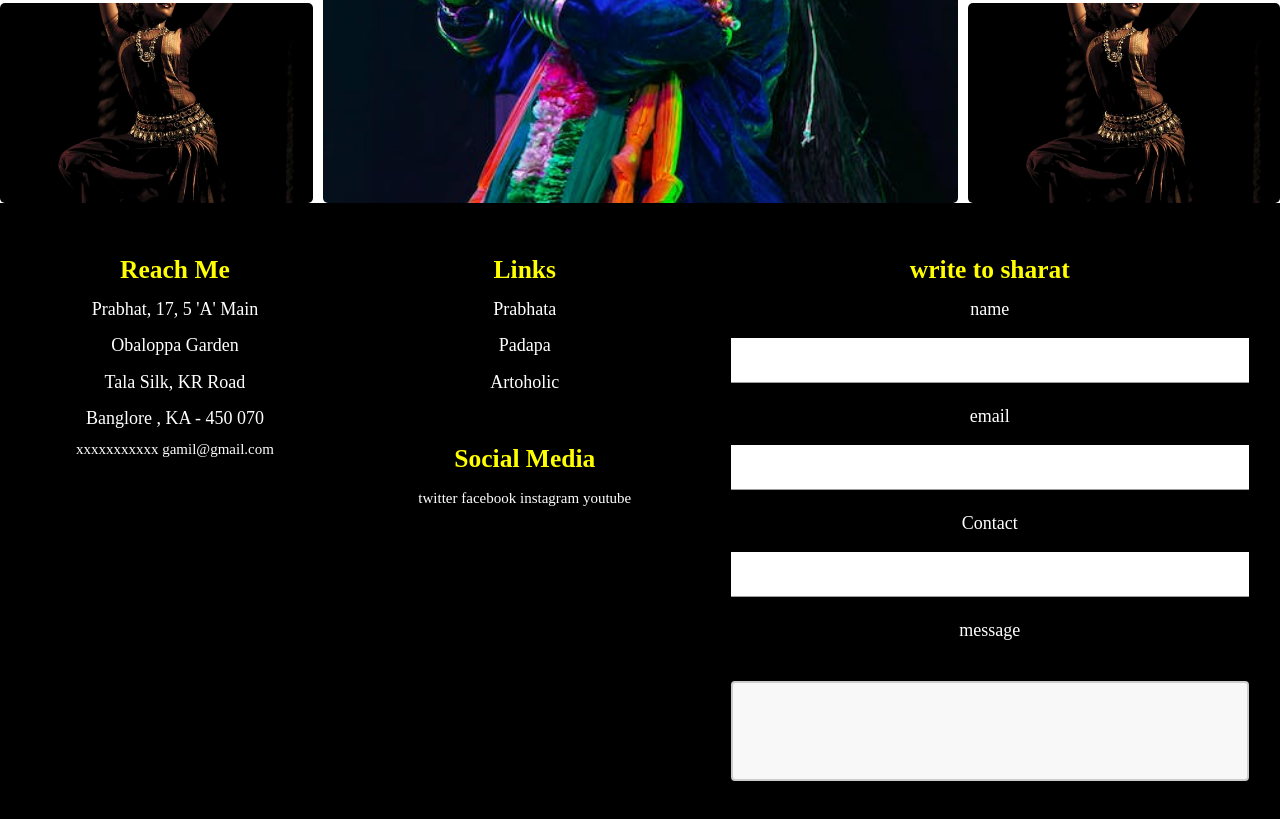
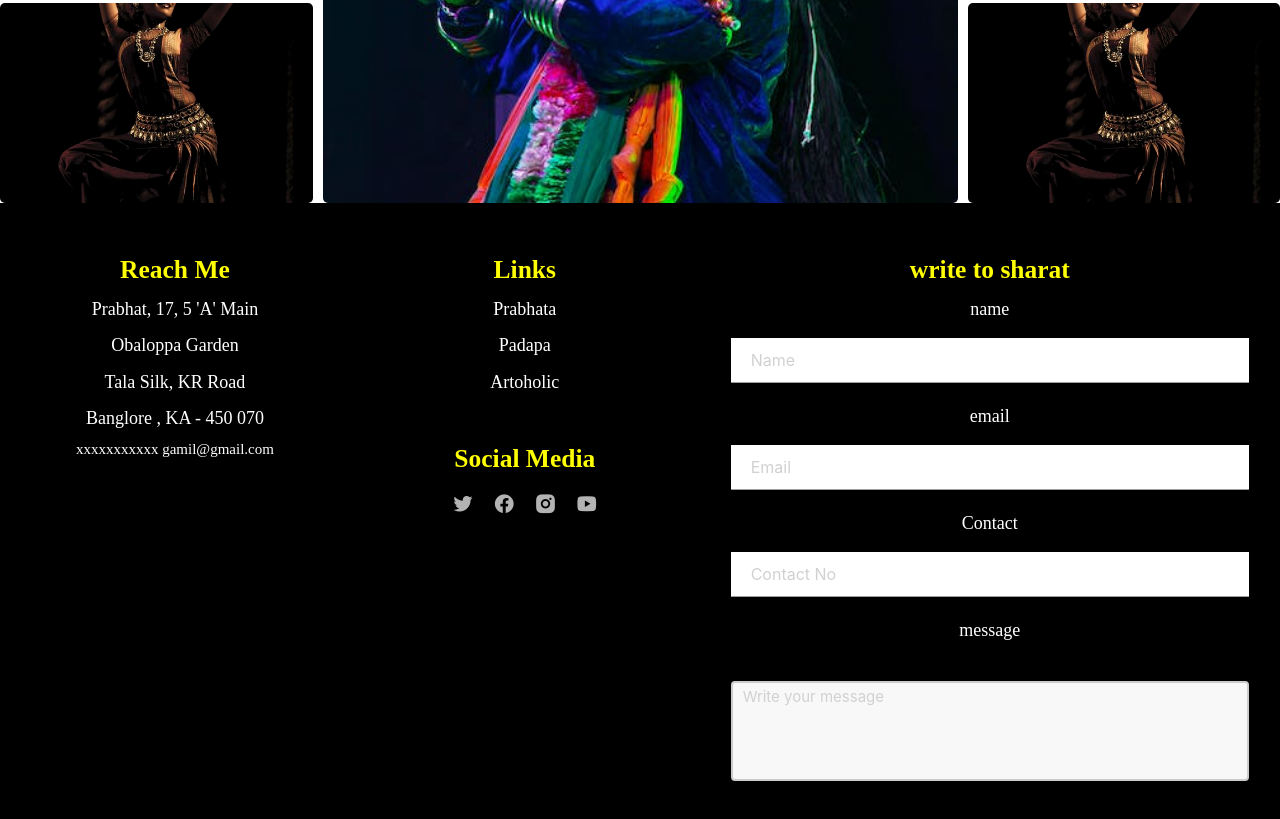
Before and after one commit to sidharthhhh/Dance2, a plain HTML site: page index.html in a window 1280 px wide. Shown: the part 4420-5239 px from the top of the page. Drawn offline with nearby package versions, Linux system fonts and the light colour scheme.

Commit message:
remix icon added

```diff
--- a/css/style.css
+++ b/css/style.css
@@ -252,6 +252,11 @@ footer a{
   margin-top: 2rem;
 }
 
+
+
+
+
+/* ------------------for laptop view---------------- */
 @media (min-width: 600px) {
 
 
@@ -264,6 +269,16 @@ footer a{
  .sec2{
   width: 27%;
  }
+ .sec2-icons>a>i{
+  font-size: 1.5rem;
+  color: white;
+  padding: 0.5rem;
+  opacity: .7;
+ }
+  .sec2-icons>a>i:hover{
+    opacity: 1;
+    transition: cubic-bezier(0.19, 1, 0.22, 1);
+  }
  .sec3{
   width: 45%;
  }
--- a/index.html
+++ b/index.html
@@ -15,6 +15,7 @@
 <script src="https://ajax.googleapis.com/ajax/libs/jquery/3.6.3/jquery.min.js"></script>
 <!-- Compiled and minified JavaScript -->
 <script src="https://cdnjs.cloudflare.com/ajax/libs/materialize/1.0.0/js/materialize.min.js"></script>
+<link href="https://cdn.jsdelivr.net/npm/remixicon@2.2.0/fonts/remixicon.css" rel="stylesheet">
 
 <link rel="stylesheet" href="css/style.css">
 
@@ -255,32 +256,28 @@
       <h5>Artoholic</h5>
       <h4>Social Media</h4>
       <div class="sec2-icons">
-        <a href="#">twitter</i></a>
-        <a href="#">facebook</i></a>
-        <a href="#">instagram</i></a>
-        <a href="#">youtube</i></a>
+        <a href="#"><i class="ri-twitter-fill"></i></a>
+        <a href="#"><i class="ri-facebook-circle-fill"></i></a>
+        <a href="#"><i class="ri-instagram-fill"></i></a>
+        <a href="#"><i class="ri-youtube-fill"></i></a>
       </div>
     </div>
     <div class="sec3 center-align">
       <form action="">
         <h4>write to sharat</h4>
         <h5>name</h5>
-        <input type="text" name="name" id="name">
+        <input type="text" name="name" id="name" placeholder="Name">
          <h5> email</h5>
-        <input type="email" name="email" id="email">
+        <input type="email" name="email" id="email" placeholder="Email">
         <h5>Contact</h5>
-        <input type="number" name="contact" id="contact">
+        <input type="number" name="contact" id="contact" placeholder="Contact No">
         <h5>message</h5>
-        <textarea name="message" id="message"></textarea>
+        <textarea name="message" id="message" placeholder="Write your message"></textarea>
       </form>
     </div>
   </footer>
 
-
-
-
-
-  <script src="./js/script.js"></script>
+<script src="./js/script.js"></script>
 </body>
 
 </html>
```
